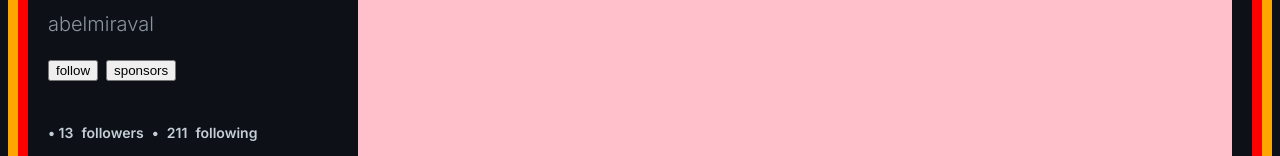
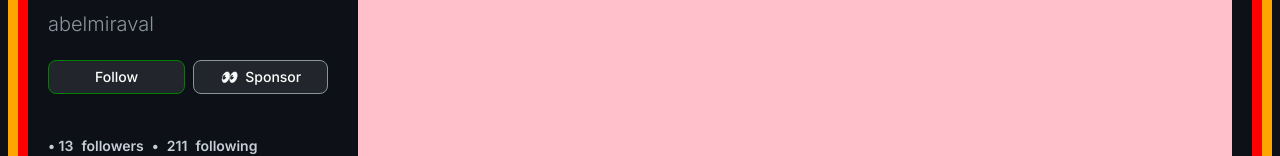
Before and after one commit to abelmiraval/react-github, a React (Create React App) app: page / in a window 1280 px wide. Shown: the part 362-518 px from the top of the page. Built offline with nearby package versions, Linux system fonts and the light colour scheme.

Commit message:
Add component button

```diff
--- /dev/null
+++ b/src/components/button.js
@@ -0,0 +1,40 @@
+import { isValidElement } from 'react'
+
+import styled from 'styled-components'
+
+const ButtonStyled = styled.button`
+  font: var(--button);
+  border-radius: .5rem;
+  padding-block: .25rem ;
+  background: var(--buttonBG);
+  color: var(--white);
+  border: 1px solid var(--grey);
+  min-inline-size: 135px;
+  gap: .5rem;
+  display: inline-flex;
+  align-items: center;
+  justify-content: center;
+  cursor: pointer;
+  text-decoration: none !important;
+  &:hover{
+    background: var(--white);
+    color: var(--button);
+  }
+`
+
+function Button({text, link, className, icon}) {
+  const component = link ? 'a' : 'button'
+  let IconComponent = null
+  if(icon){
+    if(isValidElement(icon)){
+      IconComponent = icon
+    }
+  }
+  return (
+    <ButtonStyled as={component} href={link} className={className}>
+      {IconComponent} {text}
+    </ButtonStyled>
+  )
+}
+
+export default Button
--- a/src/components/global-styles.js
+++ b/src/components/global-styles.js
@@ -3,7 +3,7 @@ import {createGlobalStyle} from 'styled-components'
 const GlobalStylesStyled = createGlobalStyle`
   :root{
     --primary: #57a6ff;
-    --button: #22262c;
+    --buttonBG: #22262c;
     --white: #fffffe;
     --bg: #0d1117;
     --black: #141414;
--- a/src/components/profile.js
+++ b/src/components/profile.js
@@ -1,10 +1,15 @@
-import styled from 'styled-components'
-import props from './profile-data'
+import styled from "styled-components";
+import Button from "./button";
+import props from "./profile-data";
 
 const ProfileStyled = styled.div`
   grid-area: profile;
 
-  .avatar{
+  .custom {
+    border-color: green;
+  }
+
+  .avatar {
     border-radius: 50%;
     border: 1px solid var(--grey-1);
     overflow: hidden;
@@ -12,72 +17,87 @@ const ProfileStyled = styled.div`
     margin-block-end: 1.5rem;
   }
 
-  .name{
+  .name {
     font: var(--headline1);
     color: var(--white);
     margin: 0;
-    margin-block-end: .5rem;
+    margin-block-end: 0.5rem;
   }
 
-  .username{
-    margin-block-start: .5rem;
+  .username {
+    margin-block-start: 0.5rem;
     margin-block-end: 1.5rem;
     font: var(--headline2-ligth);
   }
 
-  .info{
+  .info {
     color: var(--grey-1);
     text-decoration: none;
     display: flex;
     align-items: center;
-    gap: .5rem;
+    gap: 0.5rem;
     margin-block: 1rem;
     font: var(--body2-semi-bold);
   }
 
-  a:hover{
+  a:hover {
     text-decoration: underline;
   }
 
-  .buttons{
+  .buttons {
     display: flex;
-    gap: .5rem;
+    gap: 0.5rem;
     margin-block-end: 1.5rem;
   }
-
-`
+`;
 
 function Profile() {
-  const {name, twitter_username, blog, login, avatar_url, bio, followers, following, location } = props
+  const {
+    name,
+    twitter_username,
+    blog,
+    login,
+    avatar_url,
+    bio,
+    followers,
+    following,
+    location,
+  } = props;
 
   return (
     <ProfileStyled>
-      <img src={avatar_url} className='avatar' width="278" height="278" alt="" />
-       <p className='name'>{ name}</p>
-      <p className='username'>{login}</p>
-      <div className='buttons'>
-        <button>follow</button>
-        <button>sponsors</button>
+      <img
+        src={avatar_url}
+        className="avatar"
+        width="278"
+        height="278"
+        alt=""
+      />
+      <p className="name">{name}</p>
+      <p className="username">{login}</p>
+      <div className="buttons">
+        <Button text="Follow" link="#" className="custom" />
+        <Button text="Sponsor" icon={<i>👀</i>} />
       </div>
-      <p className="bio info">
-        {bio}
+      <p className="bio info">{bio}</p>
+      <p className="follwers info">
+        • {followers} <span>followers</span> <span>•</span> {following}{" "}
+        <span>following</span>
       </p>
-      <p className="follwers info">
-      • {followers} <span>followers</span> <span>•</span> {following} <span>following</span>
-      </p>
-      <p className='location info'>
-      • {location}
-      </p>
-      <a className='info' href={blog} target='_blank' rel='noreferrer'>
+      <p className="location info">• {location}</p>
+      <a className="info" href={blog} target="_blank" rel="noreferrer">
         {blog}
       </a>
-      <a className='info' href={`https://twitter.com/${twitter_username}`} target='_blank' rel='noreferrer'>
+      <a
+        className="info"
+        href={`https://twitter.com/${twitter_username}`}
+        target="_blank"
+        rel="noreferrer"
+      >
         @{twitter_username}
       </a>
-
-
     </ProfileStyled>
-  )
+  );
 }
 
-export default Profile
+export default Profile;
```
